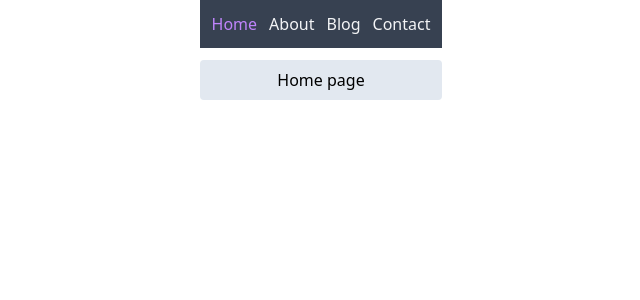
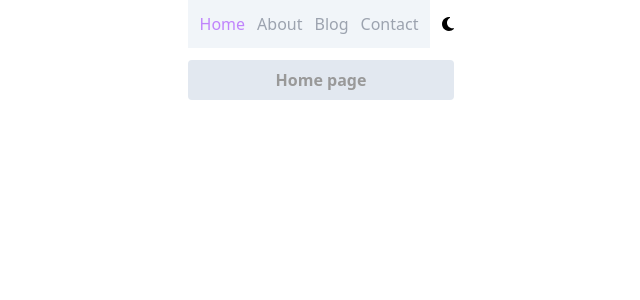
Before and after one commit to Mark-Alexis-Posadas/redux-practice, a React (Vite) app: page / in a window 1280 px wide. Shown: the top 300 px of the page, without its empty margins (319-959 px from the left). Built offline with nearby package versions, Linux system fonts and the light colour scheme.

Commit message:
implement dark theme

```diff
--- a/package.json
+++ b/package.json
@@ -10,6 +10,10 @@
     "preview": "vite preview"
   },
   "dependencies": {
+    "@fortawesome/fontawesome-free": "^6.6.0",
+    "@fortawesome/fontawesome-svg-core": "^6.6.0",
+    "@fortawesome/free-solid-svg-icons": "^6.6.0",
+    "@fortawesome/react-fontawesome": "^0.2.2",
     "@reduxjs/toolkit": "^2.2.3",
     "react": "^18.2.0",
     "react-dom": "^18.2.0",
--- a/src/components/Tab/Tab.jsx
+++ b/src/components/Tab/Tab.jsx
@@ -1,20 +1,30 @@
+import { FontAwesomeIcon } from "@fortawesome/react-fontawesome";
 import { useDispatch, useSelector } from "react-redux";
 import TabItem from "./TabItem";
-import { setIsActive } from "../../features/tab/tab";
+import { setIsActive, setIsToggleTheme } from "../../features/tab/tab";
 import TabContent from "./TabContent";
+import { faMoon } from "@fortawesome/free-solid-svg-icons/faMoon";
+import { faSun } from "@fortawesome/free-solid-svg-icons/faSun";
 
 export default function Tab() {
   const dispatch = useDispatch();
   const tabText = useSelector((state) => state.tab.tabText);
   const tabContent = useSelector((state) => state.tab.tabContent);
   const isActive = useSelector((state) => state.tab.isActive);
+  const themeIcon = useSelector((state) => state.tab.isToggleTheme);
 
   const handleSetActive = (index) => {
     dispatch(setIsActive(index));
   };
+
+  const handleToggleTheme = () => {
+    dispatch(setIsToggleTheme());
+    document.body.classList.toggle("dark");
+  };
   return (
     <div className="flex flex-col">
-      <ul className="flex items-center gap-3 p-3 bg-gray-700">
+      <div className="flex items-center gap-3">
+        <ul className="flex items-center gap-3 p-3 bg-slate-100 dark:bg-black">
           {tabText.map((item, index) => (
             <TabItem
               key={index}
@@ -25,6 +35,10 @@ export default function Tab() {
             />
           ))}
         </ul>
+        <button onClick={handleToggleTheme}>
+          <FontAwesomeIcon icon={themeIcon ? faSun : faMoon} />
+        </button>
+      </div>
 
       <div>
         {tabContent.map((content, index) => (
--- a/src/components/Tab/TabContent.jsx
+++ b/src/components/Tab/TabContent.jsx
@@ -3,9 +3,11 @@ export default function TabContent({ content, index, isActive }) {
     <div
       className={`${
         index === isActive ? "block" : "hidden"
-      } my-3 bg-slate-200 p-2 rounded`}
+      } my-3 bg-slate-200 dark:bg-black p-2 rounded`}
     >
-      {content}
+      <h2 className="font-bold text-md text-[#999] dark:text-white">
+        {content}
+      </h2>
     </div>
   );
 }
--- a/src/components/Tab/TabItem.jsx
+++ b/src/components/Tab/TabItem.jsx
@@ -2,7 +2,7 @@ export default function TabItem({ item, index, isActive, handleSetActive }) {
   return (
     <li
       className={`${
-        index === isActive ? "text-purple-400" : "text-gray-100"
+        index === isActive ? "text-purple-400" : "text-gray-400"
       } cursor-pointer`}
       onClick={handleSetActive}
     >
--- a/src/features/tab/tab.js
+++ b/src/features/tab/tab.js
@@ -21,6 +21,7 @@ const initialState = {
     },
   ],
   isActive: 0,
+  isToggleTheme: false,
 };
 
 export const tabSlice = createSlice({
@@ -31,9 +32,13 @@ export const tabSlice = createSlice({
     setIsActive: (state, action) => {
       state.isActive = action.payload;
     },
+
+    setIsToggleTheme: (state) => {
+      state.isToggleTheme = !state.isToggleTheme;
+    },
   },
 });
 
-export const { setIsActive } = tabSlice.actions;
+export const { setIsActive, setIsToggleTheme } = tabSlice.actions;
 
 export default tabSlice.reducer;
--- a/tailwind.config.js
+++ b/tailwind.config.js
@@ -1,6 +1,7 @@
 /** @type {import('tailwindcss').Config} */
 export default {
   content: ["./index.html", "./src/**/*.{js,ts,jsx,tsx}"],
+  darkMode: "class",
   theme: {
     extend: {},
   },
```
Also changed, not shown: 1 other file (tests, documents, lock files or other folders). Lines whose indentation alone changed are shown as unchanged.
